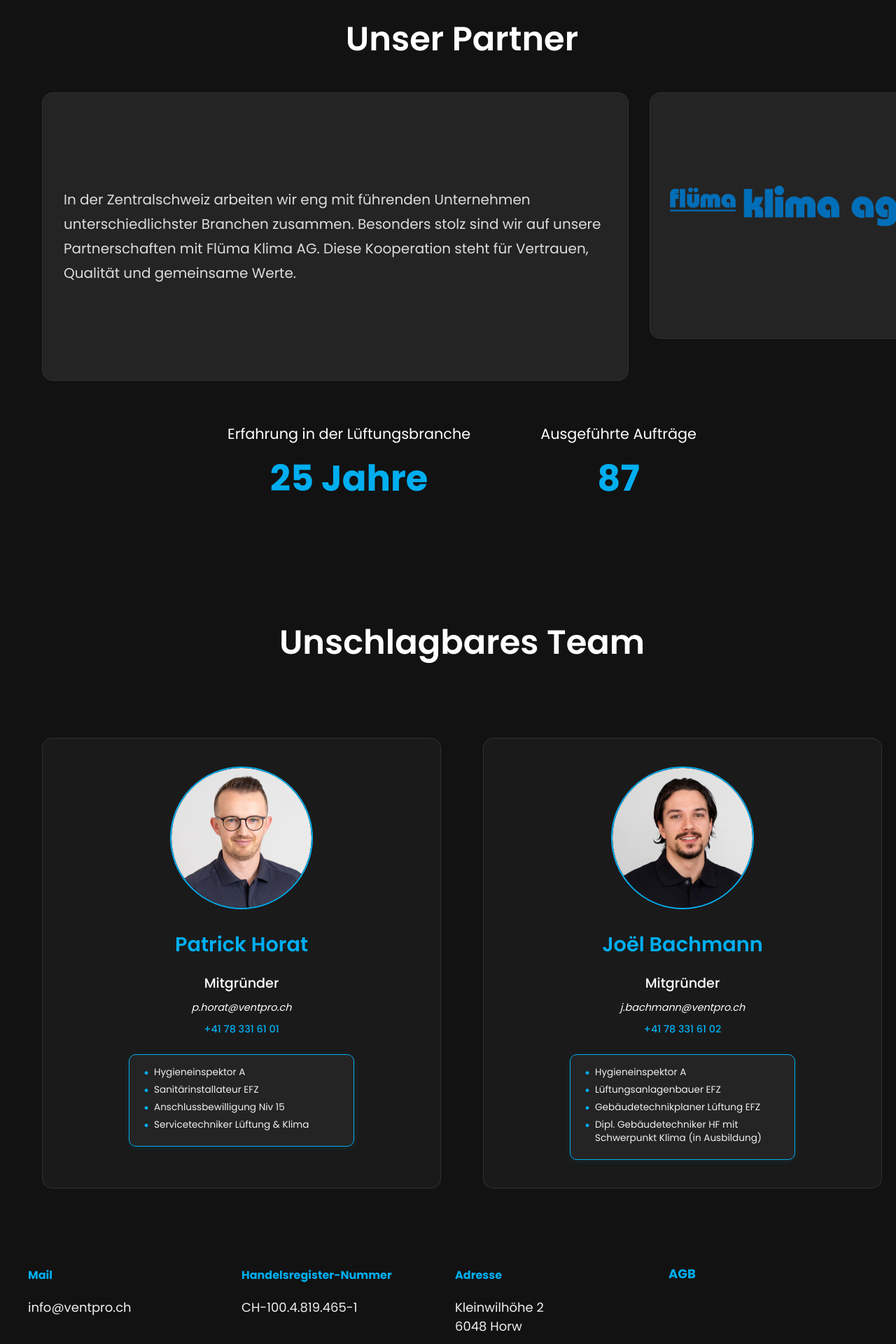
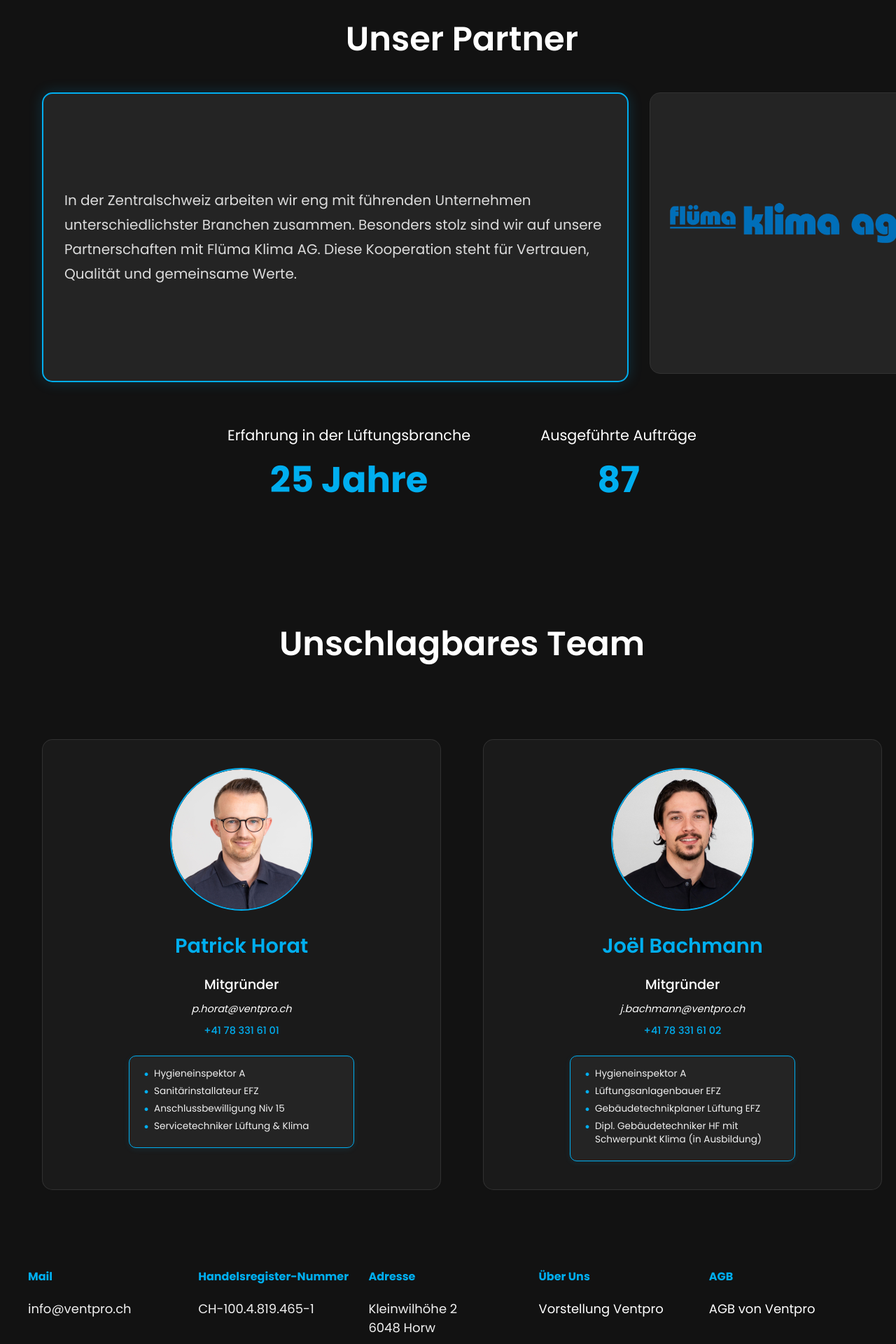
Before and after one commit to creeea/ventpro, a React (Create React App) app: page / in a window 1280 px wide. Shown: the part 1880-3800 px from the top of the page at 70% size. Built offline with nearby package versions, Linux system fonts and the light colour scheme.

Commit message:
first major release

```diff
--- a/src/components/Footer.css
+++ b/src/components/Footer.css
@@ -8,8 +8,8 @@
   max-width: 1200px;
   margin: 0 auto;
   display: grid;
-  grid-template-columns: repeat(auto-fit, minmax(250px, 1fr));
-  gap: 20px;
+  grid-template-columns: repeat(auto-fit, minmax(200px, 1fr));
+  gap: 16px;
 }
 
 .footer-section h4 {
@@ -26,12 +26,31 @@
 
 .footer-link {
   color: #00AEEF;
-  text-decoration: none;
-  transition: color 0.3s ease;
 }
 
-.footer-link:hover {
+.footer-text-link {
   color: #ffffff;
+}
+
+.footer-link,
+.footer-text-link {
+  text-decoration: none;
+  transition: opacity 0.3s ease;
+}
+
+.footer-link:hover,
+.footer-text-link:hover {
+  opacity: 0.8;
+}
+
+.footer-note {
+  margin-top: 8px;
+  color: #f0f0f0;
+  font-size: 0.9rem;
+}
+
+.footer-text-link {
+  font-weight: 400;
 }
 
 @media (max-width: 600px) {
--- a/src/components/Footer.js
+++ b/src/components/Footer.js
@@ -18,7 +18,30 @@ function Footer() {
           <p>Kleinwilhöhe 2<br />6048 Horw</p>
         </div>
         <div className="footer-section">
-          <p><a href="https://ventpro.ch/agb" className="footer-link" target="_blank" rel="noopener noreferrer">AGB</a></p>
+          <h4>Über Uns</h4>
+          <p>
+            <a
+              href={`${process.env.PUBLIC_URL}/Vorstellung Ventpro.pdf`}
+              className="footer-text-link"
+              target="_blank"
+              rel="noopener noreferrer"
+            >
+              Vorstellung Ventpro
+            </a>
+          </p>
+        </div>
+        <div className="footer-section">
+          <h4>AGB</h4>
+          <p>
+            <a
+              href={`${process.env.PUBLIC_URL}/AGB_Ventpro_GmbH.pdf`}
+              className="footer-text-link"
+              target="_blank"
+              rel="noopener noreferrer"
+            >
+              AGB von Ventpro
+            </a>
+          </p>
         </div>
       </div>
       <div className="footer-bottom">
--- a/src/components/References.css
+++ b/src/components/References.css
@@ -127,6 +127,10 @@
 }
 
 @media (max-width: 600px) {
+  .references {
+    padding-bottom: 10px;
+  }
+
   .references h2 {
     font-size: 2rem;
   }
@@ -149,6 +153,9 @@
     text-align: center;
     justify-content: center;
     margin: 0 auto;
+    width: 140%;
+    border-width: 2px;
+    border-color: #00AEEF;
   }
 
   .partner-description-card p {
@@ -247,11 +254,12 @@
   background-color: #242424;
   padding: 30px;
   border-radius: 15px;
-  border: 1px solid #333;
+  border: 2px solid #00AEEF;
   width: 70%;
   height: 350px;
   display: flex;
   align-items: center;
+  box-shadow: 0 0 20px rgba(0, 174, 239, 0.2);
 }
 
 .partner-description-card p {
@@ -280,7 +288,7 @@
   align-items: center;
   justify-content: center;
   width: 100%;
-  height: 300px;
+  height: 350px;
   gap: 10px;
 }
 
--- a/src/components/Services.css
+++ b/src/components/Services.css
@@ -125,7 +125,7 @@
 
   .service-card {
     text-align: left;
-    padding: 20px 18px 25px;
+    padding: 20px 60px 25px;
     width: 100%;
     max-width: 340px;
   }
--- a/src/components/Services.js
+++ b/src/components/Services.js
@@ -27,13 +27,13 @@ function Services() {
         </div>
 
         <div className="service-card">
-          <h3>Reinigung WC-Anlage</h3>
+          <h3>Reinigung WC-Lüftungsanlagen</h3>
           <p>Hygienische Reinigung von WC-Lüftungsanlagen. Wir beseitigen Gerüche und sorgen für ein angenehmes Raumklima.</p>
         </div>
 
         <div className="service-card">
           <h3>Kamera-Inspektion</h3>
-          <p>Moderne Kameratechnik für präzise Einblicke in Ihre Lüftungsanlagen. Wir machen das Unsichtbare sichtbar.</p>
+          <p>Moderne Kameratechnik für präzise Einblicke in Ihre Lüftungsanlagen mit Fotodokumentation. Wir machen das Unsichtbare sichtbar.</p>
         </div>
       </div>
     </section>
```
Also changed, not shown: 1 other file (tests, documents, lock files or other folders).
